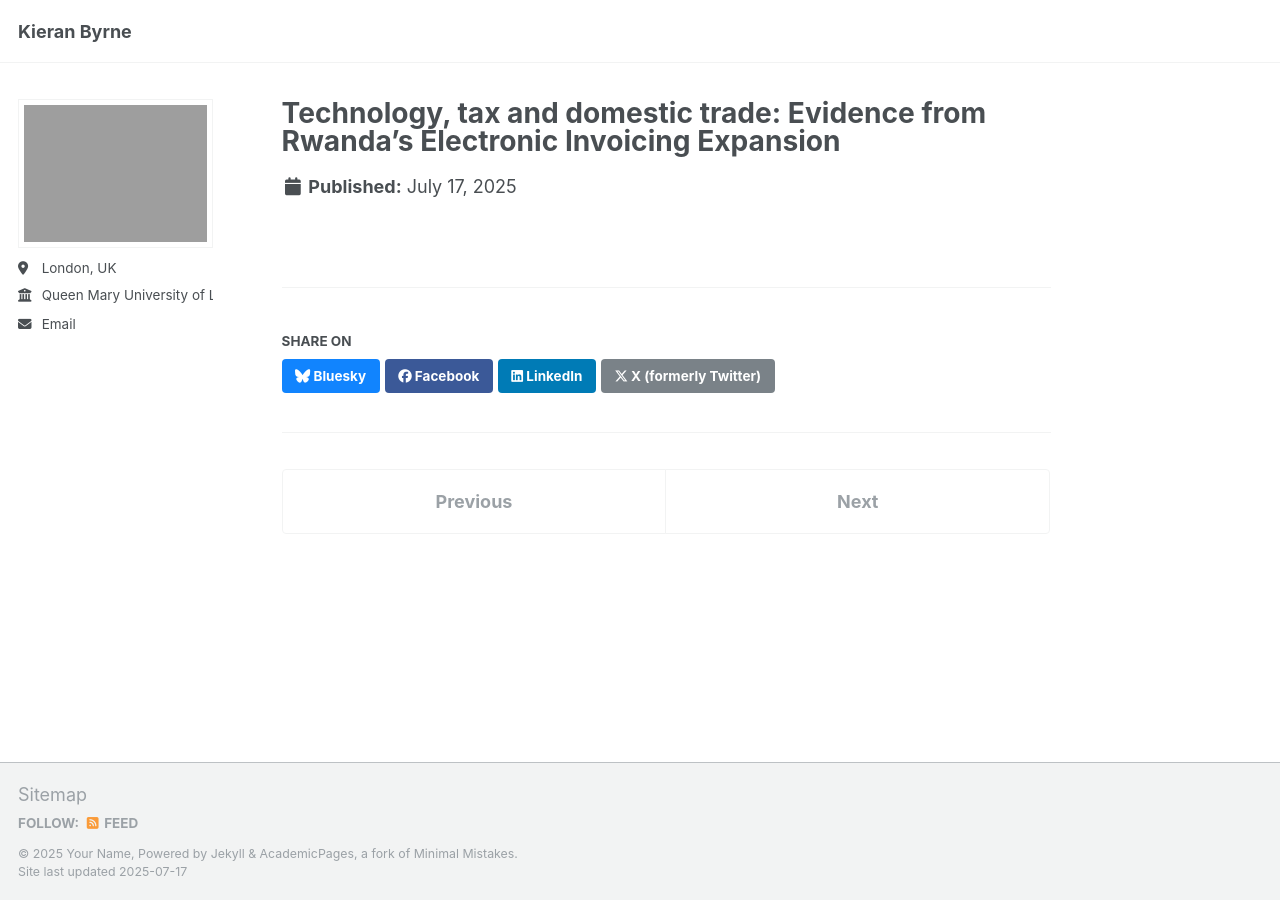
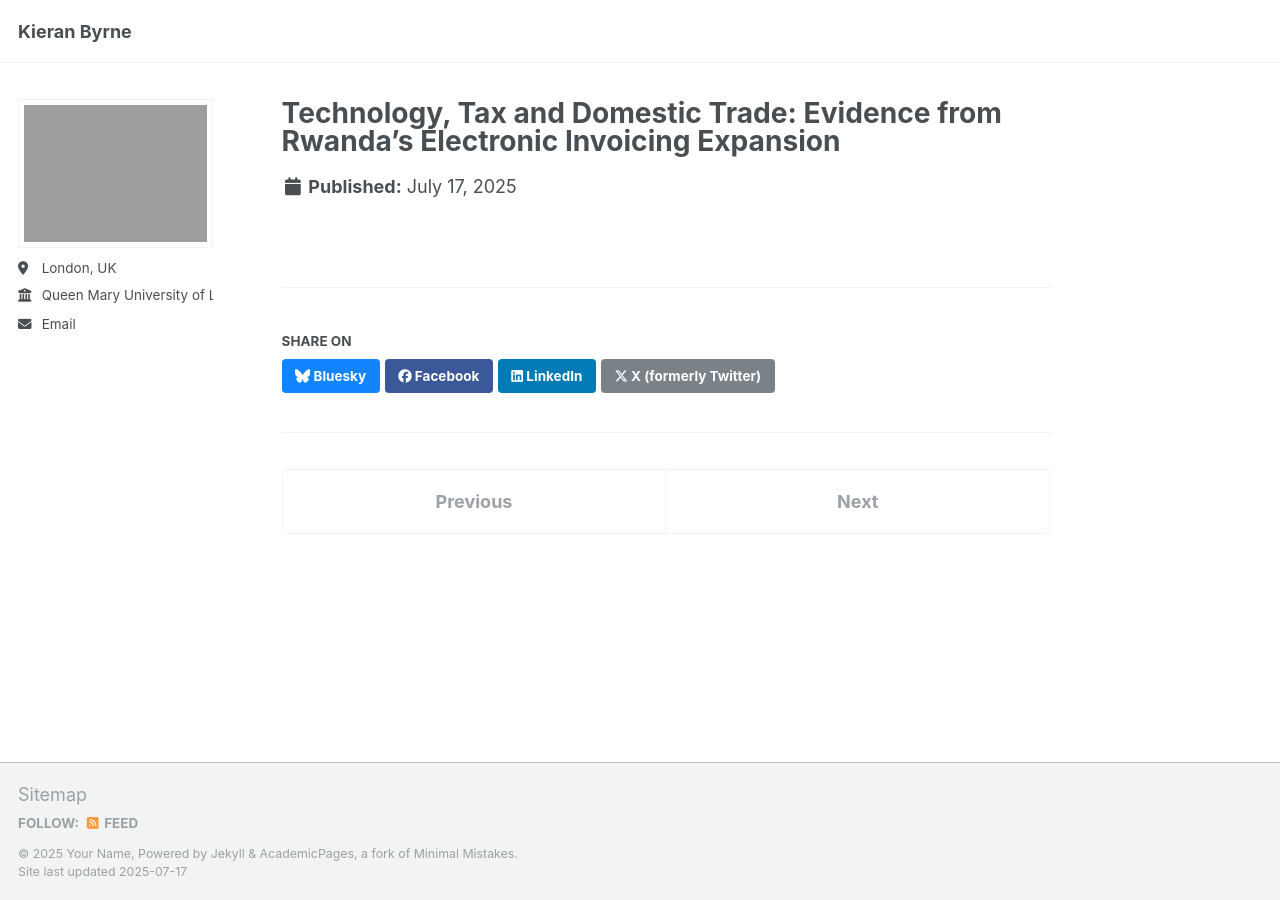
Before and after one commit to kbyrne-econ/kbyrne-econ.github.io, a Jekyll site: the page built from _publications/bkkbz.md, in a window 1280 px wide. Built offline with Jekyll 4.4.1, drawn with Linux system fonts in a browser that asks for light colours; a script that is not in the unit is left out.

```diff
--- a/_publications/bkkbz.md
+++ b/_publications/bkkbz.md
@@ -1,5 +1,5 @@
 ---
-title: "Technology, tax and domestic trade: Evidence from Rwanda's Electronic Invoicing Expansion"
+title: "Technology, Tax and Domestic Trade: Evidence from Rwanda's Electronic Invoicing Expansion"
 authors: "with <a href='https://pierrebachas.weebly.com/'>P. Bachas</a>, <a href='https://sites.google.com/site/fkondylis/'>F. Kondylis</a>, <a href='https://www.lzavala.com/'>L. Zavala</a>, J. Karangwa"
 paper_type: work-in-progress
 #category: manuscripts
```
Also changed, not shown: _publications/bkkll.md (+1 -1 lines), _publications/bp.md (+1 -1 lines).
